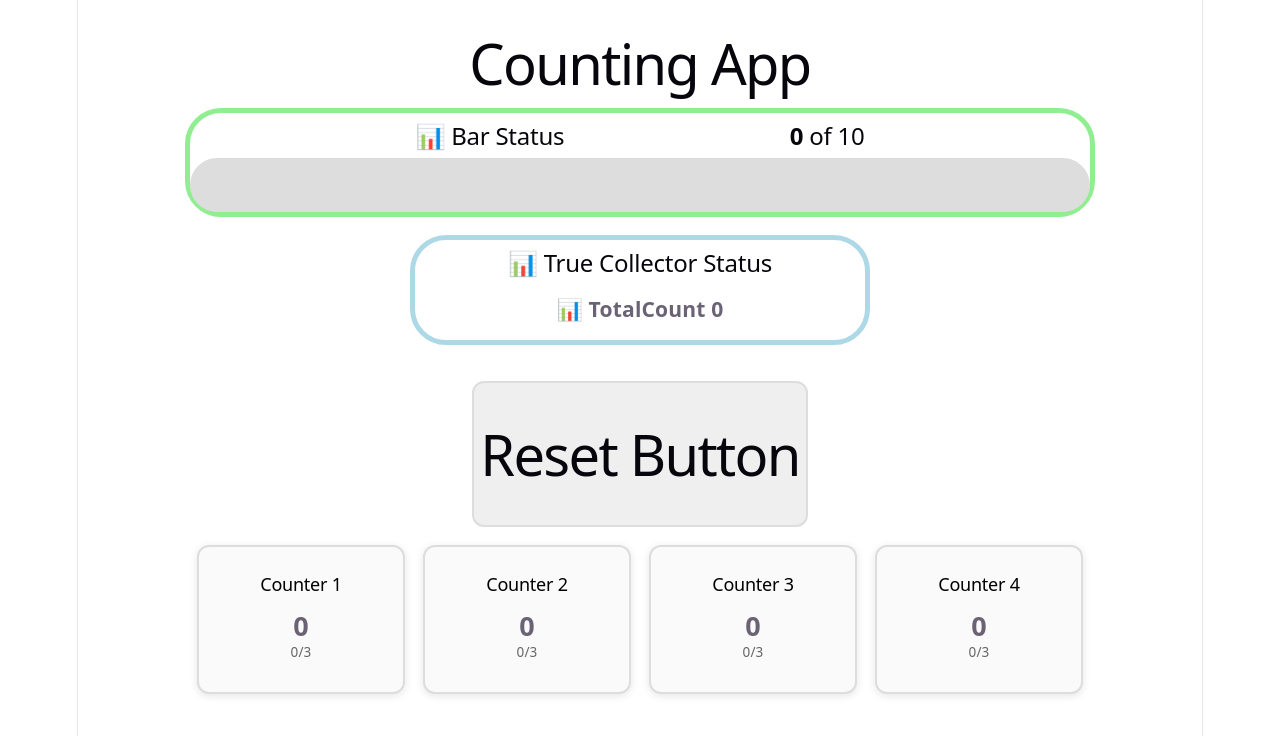
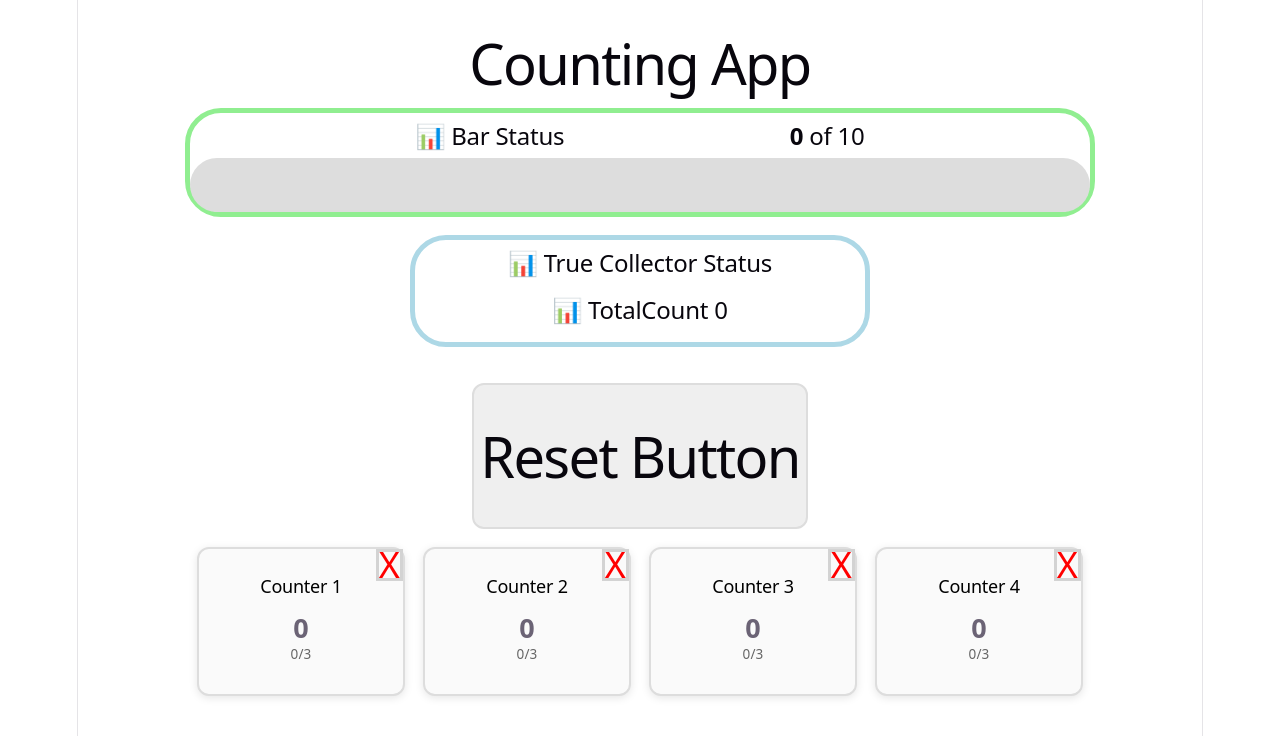
Before and after one commit to Acasez/counter-task, a React (Vite) app: page / in a window 1280 px wide. Shown: the top 736 px of the page. Built offline with nearby package versions, Linux system fonts and the light colour scheme.

Commit message:
X buttons to remove counter

```diff
--- a/src/Components/Counter.tsx
+++ b/src/Components/Counter.tsx
@@ -18,6 +18,11 @@ export default function Counter({
     }
   };
 
+  const removeCounter = () => {
+    console.log("Remove this counter");
+    //TODO
+  };
+
   return (
     <div
       onClick={handleClick}
@@ -33,6 +38,7 @@ export default function Counter({
         transition: "transform 0.2s, opacity 0.2s",
         boxShadow: "0 2px 8px rgba(0,0,0,0.1)",
         width: "150px",
+        position: "relative",
       }}
     >
       <h2 style={{ color: "black", margin: "0 0 0.5rem", fontSize: "1rem" }}>
@@ -46,6 +52,19 @@ export default function Counter({
       <div style={{ fontSize: "0.75rem", color: "#666" }}>
         {currentNumber >= MAXCOUNT ? "MAX" : `${currentNumber}/${MAXCOUNT}`}
       </div>
+      <div
+        style={{
+          fontSize: "2rem",
+          color: "red",
+          position: "absolute",
+          border: "lightGray solid 3px",
+          top: "0", // ← Position from top
+          right: "0",
+        }}
+        onClick={removeCounter}
+      >
+        X
+      </div>
     </div>
   );
 }
--- a/src/Components/TrueCollector.tsx
+++ b/src/Components/TrueCollector.tsx
@@ -15,7 +15,7 @@ export default function TrueCollector({ totalCount }: TotalCollection) {
       }}
     >
       <h2 style={{ margin: "0.5rem" }}>📊 True Collector Status</h2>
-      <h3 style={{ margin: "1rem" }}>📊 TotalCount {totalCount} </h3>
+      <h2 style={{ margin: "1rem" }}>📊 TotalCount {totalCount} </h2>
     </div>
   );
 }
```
